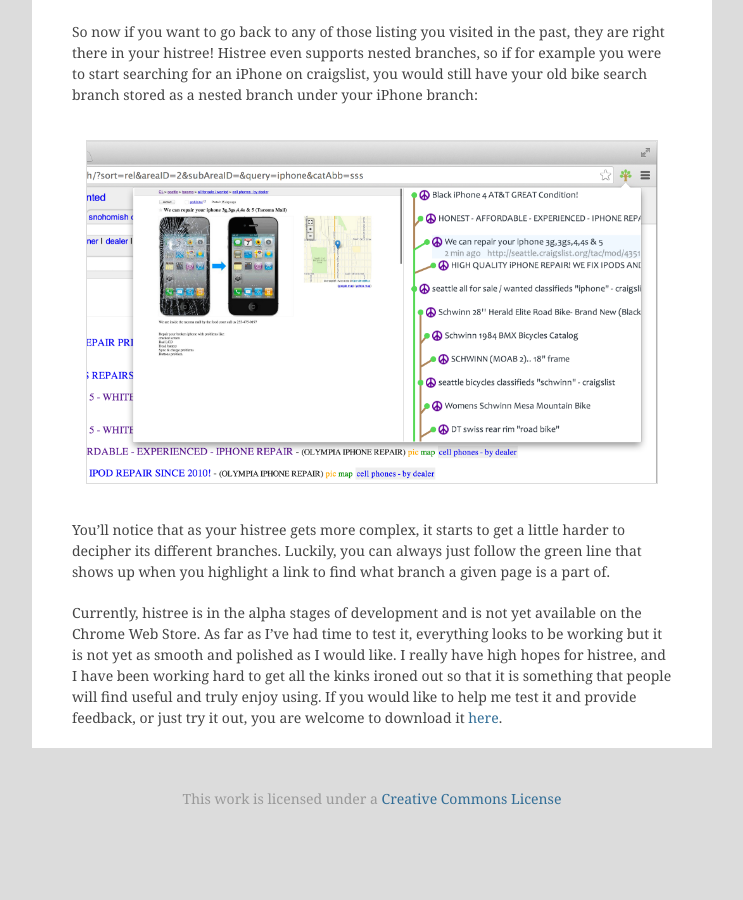
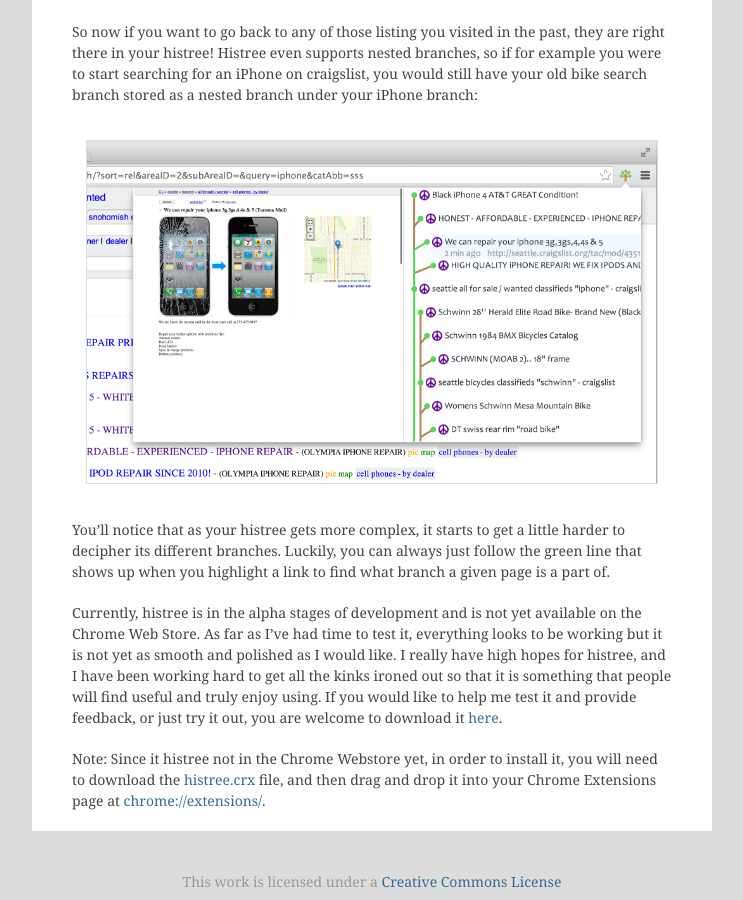
Before and after one commit to chipjacks/chipjacks.github.io, a Jekyll site: the page built from _posts/2014-03-13-histree.markdown, in a window 1280 px wide and 900 px high, scrolled down 2538 px. Shown: the whole window, without its empty margins (268-1011 px from the left). Built offline with Jekyll 4.4.1, drawn with Linux system fonts in a browser that asks for light colours; Markdown is read by kramdown in place of the engine named in the settings; before the commit the page ends 3355 px from its top, so only the background shows below that.

Commit message:
add installation instructions

```diff
--- a/_posts/2014-03-13-histree.markdown
+++ b/_posts/2014-03-13-histree.markdown
@@ -71,3 +71,8 @@
 useful and truly enjoy using. If you would like to help me test it and provide
 feedback, or just try it out, you are welcome to download it
 [here](/assets/histree.crx).
+
+Note: Since it histree not in the Chrome Webstore yet, in order to install it,
+you will need to download the [histree.crx](/assets/histree.crx) file, and then
+drag and drop it into your Chrome Extensions page at
+[chrome://extensions/](chrome://extensions).
```
